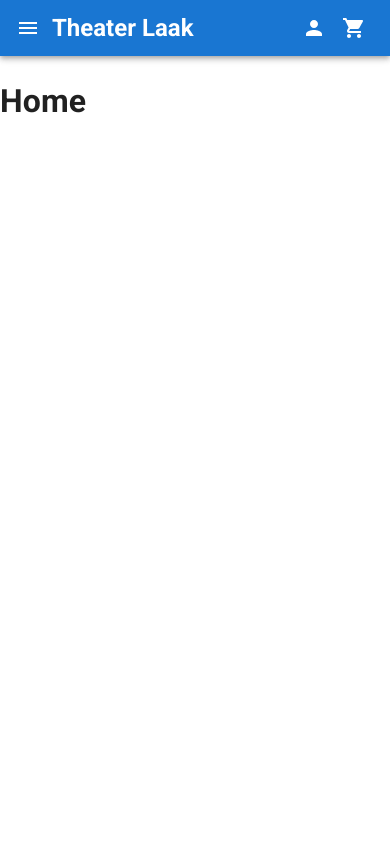
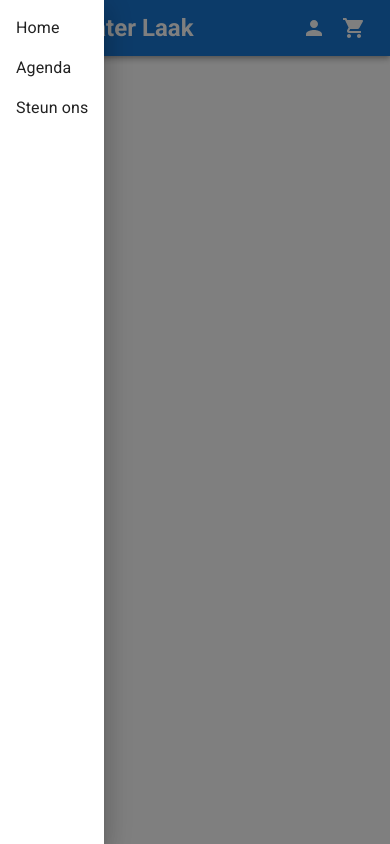
Before and after one commit to WDPR-Groep-4/WDPR, a React (Create React App) app in the folder Frontend/theater-laak/: page / in a window 390 px wide. Both pictures are taken after a click on the button 28 px from the left and 28 px from the top of the page. Built offline with nearby package versions, Linux system fonts and the light colour scheme.

Commit message:
Mobile drawer
drawer menu voor mobile
en verdere refactor van Navbar component

```diff
--- /dev/null
+++ b/Frontend/theater-laak/src/components/navbar/AccountButton.js
@@ -0,0 +1,59 @@
+import React, { useState, useRef, useEffect } from "react";
+import { IconButton } from "@mui/material";
+import AccountPopper from "./AccountPopper";
+
+export default function AccountButton(props) {
+    const [openAccount, setOpenAccount] = useState(false);
+    const anchorRef = useRef(null);
+
+    const handleToggleAccount = () => {
+        setOpenAccount((prev) => !prev);
+    };
+
+    const handleCloseAccount = (event) => {
+        if (anchorRef.current && anchorRef.current.contains(event.target)) {
+            return;
+        }
+        setOpenAccount(false);
+    };
+
+    function handleListKeyDown(event) {
+        if (event.key === "Tab") {
+            event.preventDefault();
+            setOpenAccount(false);
+        } else if (event.key === "Escape") {
+            setOpenAccount(false);
+        }
+    }
+
+    const prevOpenAccount = useRef(openAccount);
+    useEffect(() => {
+        if (prevOpenAccount.current === true && openAccount === false) {
+            anchorRef.current.focus();
+        }
+
+        prevOpenAccount.current = openAccount;
+    }, [openAccount]);
+
+    return (
+        <>
+            <IconButton
+                color="inherit"
+                sx={{ fontWeight: 600 }}
+                ref={anchorRef}
+                aria-controls={openAccount ? "composition-menu" : undefined}
+                aria-expanded={openAccount ? "true" : undefined}
+                aria-haspopup="true"
+                onClick={handleToggleAccount}
+            >
+                {props.children}
+            </IconButton>
+            <AccountPopper
+                openAccount={openAccount}
+                anchorRef={anchorRef}
+                handleCloseAccount={handleCloseAccount}
+                handleListKeyDown={handleListKeyDown}
+            />
+        </>
+    );
+}
--- a/Frontend/theater-laak/src/components/navbar/AccountPopper.js
+++ b/Frontend/theater-laak/src/components/navbar/AccountPopper.js
@@ -33,13 +33,25 @@ export default function AccountPopper(props) {
                                 id="composition-button"
                                 onKeyDown={props.handleListKeyDown}
                             >
-                                <MenuItem onClick={props.handleCloseAccount}>
-                                    <Link to="/account">Account</Link>
+                                <MenuItem
+                                    onClick={props.handleCloseAccount}
+                                    component={Link}
+                                    to="/account"
+                                >
+                                    Account
                                 </MenuItem>
-                                <MenuItem onClick={props.handleCloseAccount}>
-                                    <Link to="/account/kaarten">Mijn kaartjes</Link>
+                                <MenuItem
+                                    onClick={props.handleCloseAccount}
+                                    component={Link}
+                                    to="/mijn-kaarten"
+                                >
+                                    Mijn kaartjes
                                 </MenuItem>
-                                <MenuItem onClick={props.handleCloseAccount}>
+                                <MenuItem
+                                    onClick={props.handleCloseAccount}
+                                    component={Link}
+                                    to="/"
+                                >
                                     Uitloggen
                                 </MenuItem>
                             </MenuList>
--- /dev/null
+++ b/Frontend/theater-laak/src/components/navbar/DrawerComp.js
@@ -0,0 +1,21 @@
+import { Drawer, List, ListItemButton } from "@mui/material";
+import { useState } from "react";
+
+export default function DrawerComp(props) {
+    return (
+        <>
+            <Drawer open={props.openDrawer}>
+                <List>
+                    {props.navLinks.map((link) => (
+                        <ListItemButton
+                            onClick={() => props.setOpenDrawer(false)}
+                            key={link.name}
+                        >
+                            {link.name}
+                        </ListItemButton>
+                    ))}
+                </List>
+            </Drawer>
+        </>
+    );
+}
--- a/Frontend/theater-laak/src/components/navbar/NavLinks.js
+++ /dev/null
@@ -1,18 +0,0 @@
-import { Button } from "@mui/material";
-import { Link } from "react-router-dom";
-
-export default function NavLinks(props) {
-    return (
-        <>
-            <Button color="inherit" sx={{ fontWeight: 600 }}>
-                <Link to="/">Home</Link>
-            </Button>
-            <Button color="inherit" sx={{ fontWeight: 600 }}>
-                <Link to="/agenda">Agenda</Link>
-            </Button>
-            <Button color="inherit" sx={{ fontWeight: 600 }}>
-                <Link to="/steun-ons">Steun ons</Link>
-            </Button>
-        </>
-    );
-}
--- a/Frontend/theater-laak/src/components/navbar/Navbar.js
+++ b/Frontend/theater-laak/src/components/navbar/Navbar.js
@@ -1,4 +1,4 @@
-import { AppBar, IconButton, Toolbar, Typography } from "@mui/material";
+import { AppBar, Button, IconButton, Toolbar, Typography } from "@mui/material";
 import { Stack } from "@mui/system";
 import { Link } from "react-router-dom";
 import MenuIcon from "@mui/icons-material/Menu";
@@ -6,40 +6,16 @@ import { useState, useRef, useEffect } from "react";
 import PersonIcon from "@mui/icons-material/Person";
 import ShoppingCartIcon from "@mui/icons-material/ShoppingCart";
 import AccountPopper from "./AccountPopper";
-import NavLinks from "./NavLinks";
 
+import DrawerComp from "./DrawerComp";
+import AccountButton from "./AccountButton";
 export default function Navbar(props) {
-    const [openAccount, setOpenAccount] = useState(false);
-    const anchorRef = useRef(null);
-
-    const handleToggleAccount = () => {
-        setOpenAccount((prev) => !prev);
-    };
-
-    const handleCloseAccount = (event) => {
-        if (anchorRef.current && anchorRef.current.contains(event.target)) {
-            return;
-        }
-        setOpenAccount(false);
-    };
-
-    function handleListKeyDown(event) {
-        if (event.key === "Tab") {
-            event.preventDefault();
-            setOpenAccount(false);
-        } else if (event.key === "Escape") {
-            setOpenAccount(false);
-        }
-    }
-
-    const prevOpenAccount = useRef(openAccount);
-    useEffect(() => {
-        if (prevOpenAccount.current === true && openAccount === false) {
-            anchorRef.current.focus();
-        }
-
-        prevOpenAccount.current = openAccount;
-    }, [openAccount]);
+    const [openDrawer, setOpenDrawer] = useState(false);
+    const navLinks = [
+        { name: "Home", path: "/" },
+        { name: "Agenda", path: "/agenda" },
+        { name: "Steun ons", path: "/steun-ons" },
+    ];
 
     return (
         <AppBar position="static">
@@ -50,6 +26,7 @@ export default function Navbar(props) {
                     color="inherit"
                     aria-label="logo"
                     sx={{ display: { sm: "none" } }}
+                    onClick={() => setOpenDrawer(true)}
                 >
                     <MenuIcon />
                 </IconButton>
@@ -65,32 +42,28 @@ export default function Navbar(props) {
                     spacing={1.5}
                     sx={{ display: { xs: "none", sm: "block" } }}
                 >
-                    <NavLinks />
+                    {navLinks.map((link) => (
+                        <Button key={link.path} color="inherit" sx={{ fontWeight: 600 }}>
+                            <Link to={link.path}>{link.name}</Link>
+                        </Button>
+                    ))}
                 </Stack>
+
                 <Stack direction={"row"}>
-                    <IconButton
-                        color="inherit"
-                        sx={{ fontWeight: 600 }}
-                        ref={anchorRef}
-                        aria-controls={openAccount ? "composition-menu" : undefined}
-                        aria-expanded={openAccount ? "true" : undefined}
-                        aria-haspopup="true"
-                        onClick={handleToggleAccount}
-                    >
+                    <AccountButton>
                         <PersonIcon />
-                    </IconButton>
+                    </AccountButton>
                     <IconButton color="inherit" sx={{ fontWeight: 600 }}>
                         <Link to="/winkelwagen" style={{ fontSize: 0 }}>
                             <ShoppingCartIcon />
                         </Link>
                     </IconButton>
-                    <AccountPopper
-                        openAccount={openAccount}
-                        anchorRef={anchorRef}
-                        handleCloseAccount={handleCloseAccount}
-                        handleListKeyDown={handleListKeyDown}
-                    />
                 </Stack>
+                <DrawerComp
+                    navLinks={navLinks}
+                    openDrawer={openDrawer}
+                    setOpenDrawer={setOpenDrawer}
+                ></DrawerComp>
             </Toolbar>
         </AppBar>
     );
```
